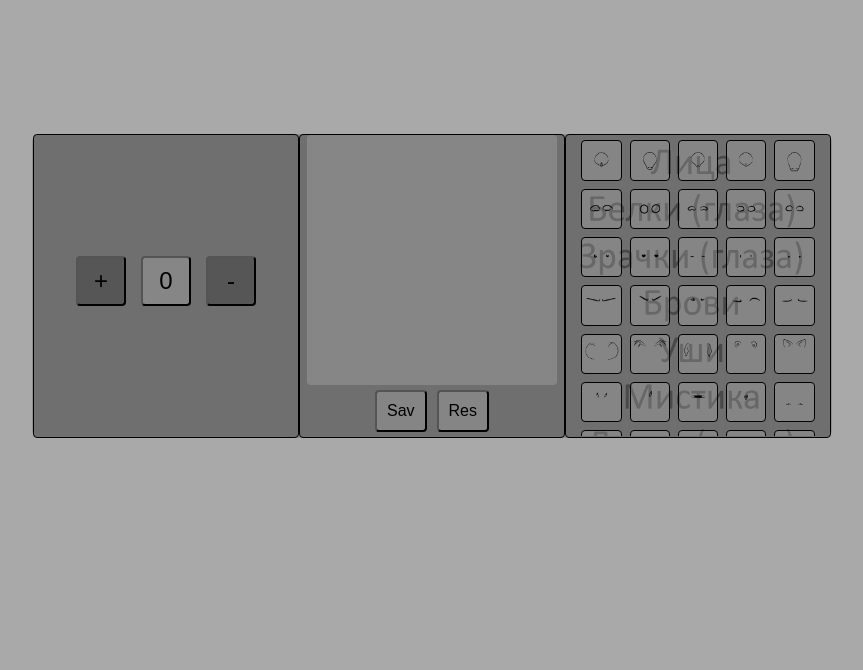
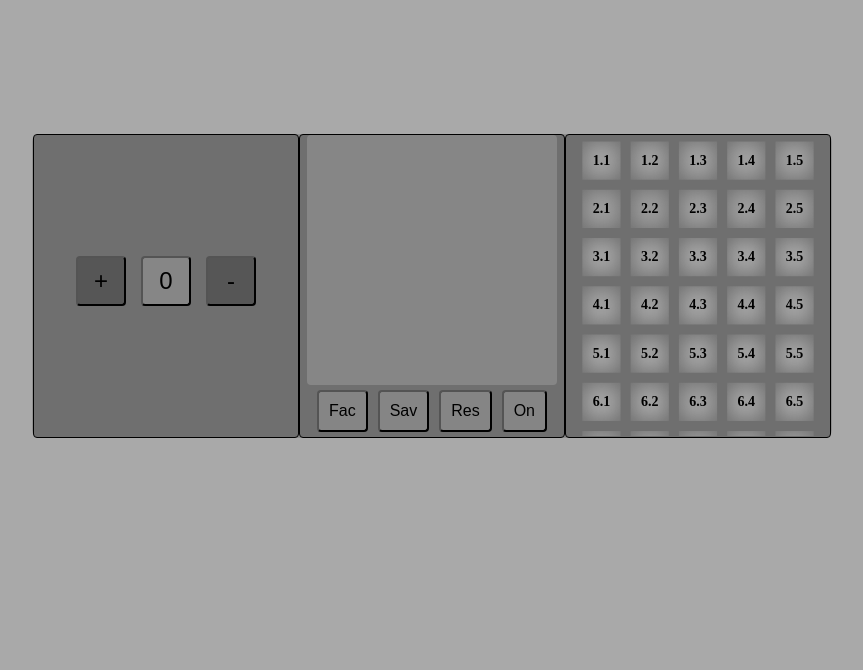
Before and after one commit to LinkWHorter/Tabbed-Names, a plain HTML site: page index.html in a window 1280 px wide. Shown: the whole page, without its empty margins (208-1071 px from the left). Drawn offline with nearby package versions, Linux system fonts and the light colour scheme.

Commit message:
[Weuudaodpaodo 1.1.23.3] Updpwdauwuaaropdords ;D

```diff
--- a/index.html
+++ b/index.html
@@ -23,8 +23,10 @@
             </div>
 
             <div>
+                <button id="presetButton">Fac</button>
                 <button id="saveImage">Sav</button>
                 <button id="resizeImage">Res</button>
+                <button id="toggleButton">Off</button>
             </div>
 
             <div id="resizeControls" class="hidden">
--- a/scriptes.js
+++ b/scriptes.js
@@ -8,6 +8,7 @@ const moveRightButton = document.getElementById('moveRight');
 const addLayerButton = document.getElementById('addLayer');
 const removeLayerButton = document.getElementById('removeLayer');
 const layerSelectorButton = document.getElementById('layerSelector');
+const presetButton = document.getElementById('presetButton');
 const layerPopup = document.getElementById('layerPopup');
 const layerList = document.getElementById('layerList');
 
@@ -16,11 +17,36 @@ let activeLayerIndex = 0;
 let originalPosition = "0px 0px"; // Начальная позиция фона
 const layers = [];
 
+// Проверяем, был ли уже введен правильный пароль
+const isPasswordEntered = localStorage.getItem('passwordEntered');
+localStorage.setItem('passwordEntered', 'false');
+
+// Функция для применения пресета
+presetButton.addEventListener('click', () => {
+    if (layers[activeLayerIndex]) {
+        if(layers[activeLayerIndex].style.backgroundPosition === '30px -3px' && layers[activeLayerIndex].style.backgroundSize === '70%') {
+            layers[activeLayerIndex].style.backgroundPosition = '0px 0px';
+            layers[activeLayerIndex].style.backgroundSize = '100%';
+        }
+        else {
+            layers[activeLayerIndex].style.backgroundPosition = '30px -3px';
+            layers[activeLayerIndex].style.backgroundSize = '70%';
+        }
+    }
+});
+
 // Функция для загрузки миниатюр
 function loadThumbnails() {
     const imageNames = Array.from({ length: 55 }, (_, i) => `img${i + 1}.png`);
 
+    const columns = 5; // Количество элементов в строке
+    let row = 1, col = 1;
+
     imageNames.forEach(name => {
+        // Создаем контейнер для изображения и текста
+        const thumbWrapper = document.createElement('div');
+        thumbWrapper.style.position = 'relative';
+
         const thumb = document.createElement('img');
         thumb.src = `imags/icons/${name}`;
         thumb.alt = name;
@@ -36,9 +62,82 @@ function loadThumbnails() {
             }
         });
 
-        thumbnailsContainer.appendChild(thumb);
+        // Создаем текст поверх изображения
+        const textOverlay = document.createElement('span');
+        textOverlay.textContent = `${row}.${col}`;
+        textOverlay.style.position = 'absolute';
+        textOverlay.style.top = '50%';
+        textOverlay.style.left = '50%';
+        textOverlay.style.transform = 'translate(-50%, -50%)';
+        textOverlay.style.color = 'black';
+        textOverlay.style.fontWeight = 'bold';
+        textOverlay.style.fontSize = '14px';
+        textOverlay.style.pointerEvents = 'none';
+        textOverlay.style.display = 'none'; // По умолчанию скрыт
+
+        // Добавляем элементы в контейнер
+        thumbWrapper.appendChild(thumb);
+        thumbWrapper.appendChild(textOverlay);
+        thumbnailsContainer.appendChild(thumbWrapper);
+
+        // Увеличиваем колонки и строки
+        col++;
+        if (col > columns) {
+            col = 1;
+            row++;
+        }
+
+        toggleThumbnailStyles();
     });
 }
+
+// Функция для переключения стилей
+function toggleThumbnailStyles() {
+    const thumbnails = document.querySelectorAll('#thumbnails img');
+    const textOverlays = document.querySelectorAll('#thumbnails span');
+    const button = document.getElementById('toggleButton');
+
+    if (button.textContent === 'Off') {
+        // Устанавливаем стили "Off"
+        thumbnails.forEach(thumb => {
+            thumb.style.backgroundColor = 'rgba(225, 225, 225, 0.5)';
+            thumb.style.filter = 'blur(10px)';
+            thumb.style.clipPath = 'inset(1px)';
+        });
+        textOverlays.forEach(text => {
+            text.style.display = 'block'; // Показываем текст
+        });
+        thumbnailsContainer.style.backgroundImage = 'none';
+        button.textContent = 'On';
+    } else {
+        // Устанавливаем стили "On"
+        thumbnails.forEach(thumb => {
+            thumb.style.backgroundColor = 'rgba(225, 225, 225, 0.2)';
+            thumb.style.filter = 'none';
+            thumb.style.clipPath = 'none';
+        });
+        textOverlays.forEach(text => {
+            text.style.display = 'none'; // Показываем текст
+        });
+        thumbnailsContainer.style.backgroundImage = 'url("imags/assets/ofye-body-thumb.png")';
+        button.textContent = 'Off';
+    }
+}
+
+// Проверяем, был ли уже введен правильный пароль при нажатии на кнопку
+document.getElementById('toggleButton').addEventListener('click', () => {
+    // Если пароль ещё не введён, запрашиваем его
+    if (localStorage.getItem('passwordEntered') === 'false') {
+        const password = prompt('Введите пароль:');
+        if (password === 'abc') {
+            localStorage.setItem('passwordEntered', 'true'); // Сохраняем информацию о том, что пароль введён
+            toggleThumbnailStyles();  // Переключаем режим
+        }
+    } else {
+        // Если пароль уже введён, просто переключаем режим
+        toggleThumbnailStyles();  // Переключаем режим
+    }
+});
 
 // Функция для добавления слоя
 function addLayer() {
--- a/style.css
+++ b/style.css
@@ -77,7 +77,7 @@ body {
     margin-bottom: 10px;
 }
 
-#saveImage, #resizeImage, #resizeControls button {
+#saveImage, #resizeImage, #toggleButton, #presetButton, #resizeControls button {
     margin: 5px;
     padding: 10px;
     font-size: 16px;
@@ -256,8 +256,10 @@ body {
     height: 38.295px;
     cursor: pointer;
     transform: scale(1);
-    background-color: rgba(225, 225, 225, 0.2);
+    background-color: rgba(225, 225, 225, 0.5);
     border-radius: 4px;
+    filter: blur(10px);
+    clip-path: inset(1px);
     transition: transform 0.2s ease;
     border: 1px solid black;
 }
```
